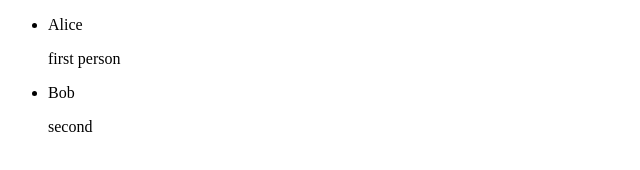
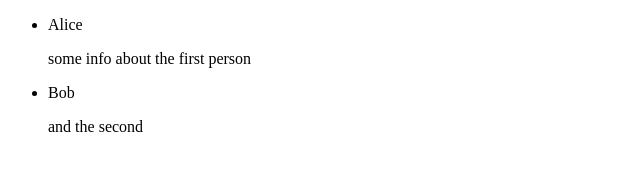
Before and after one commit to bebebebebe/templating, a plain HTML site: page weld/list.html in a window 1280 px wide. Shown: the whole page, without its empty margins (0-640 px from the left). Drawn offline with Linux system fonts and the light colour scheme.

Commit message:
weld list example

```diff
--- a/weld/list.html
+++ b/weld/list.html
@@ -14,8 +14,8 @@
     </ul>
 
     <script>
-      var data = [{ name: 'Alice',  info : 'first person' },
-          { name: 'Bob', info : 'second' }];
+      var data = [{ name: 'Alice',  info : 'some  info about the first person' },
+          { name: 'Bob', info : 'and the second' }];
 
       weld(document.querySelector('#list'), data);
     </script>
```
